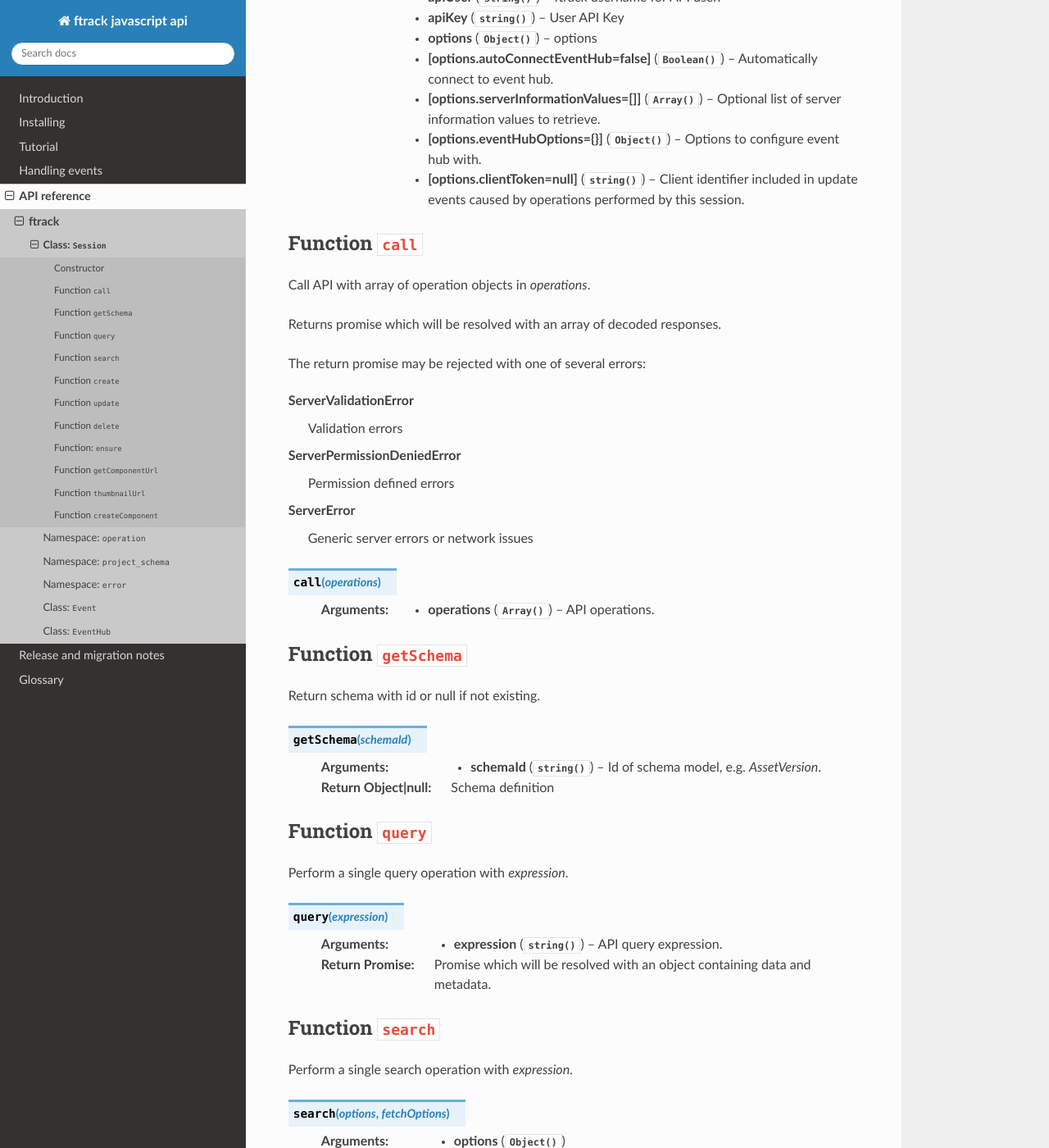
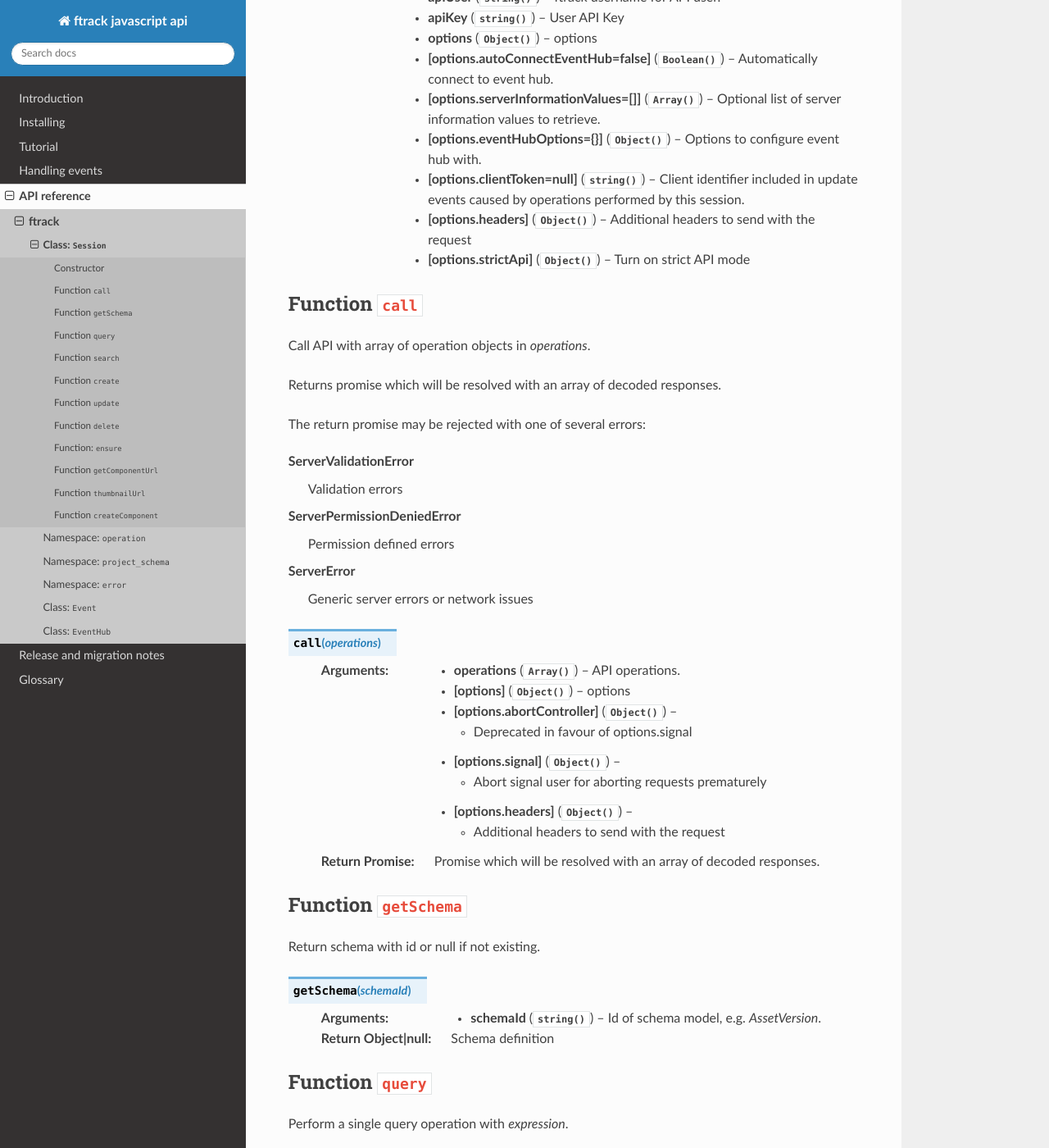
Before and after one commit to ftrackhq/ftrack-javascript, a Sphinx documentation site: the page built from doc/api_reference/session.rst, in a window 1280 px wide and 1400 px high, scrolled down 707 px. Shown: the whole window at 82% size. Built offline with Sphinx 7.4.7 and the Read the Docs theme 2.0.0, drawn with Linux system fonts in a browser that asks for light colours; the version number could not be read and is left out.

Commit message:
updated docs

```diff
--- a/doc/api_reference/session.rst
+++ b/doc/api_reference/session.rst
@@ -23,6 +23,8 @@
     :param Array [options.serverInformationValues=[]]: Optional list of server information values to retrieve.
     :param Object [options.eventHubOptions={}]: Options to configure event hub with.
     :param string [options.clientToken=null]: Client identifier included in update events caused by operations performed by this session.
+    :param Object [options.headers]: Additional headers to send with the request
+    :param Object [options.strictApi]: Turn on strict API mode
 
 Function ``call``
 =================
@@ -45,8 +47,12 @@
 
 
     :param Array operations: API operations.
+    :param Object [options]: options
+    :param Object [options.abortController]: - Deprecated in favour of options.signal
+    :param Object [options.signal]: - Abort signal user for aborting requests prematurely
+    :param Object [options.headers]: - Additional headers to send with the request
 
-
+    :return Promise: Promise which will be resolved with an array of decoded responses.
 
 Function ``getSchema``
 ======================
```
